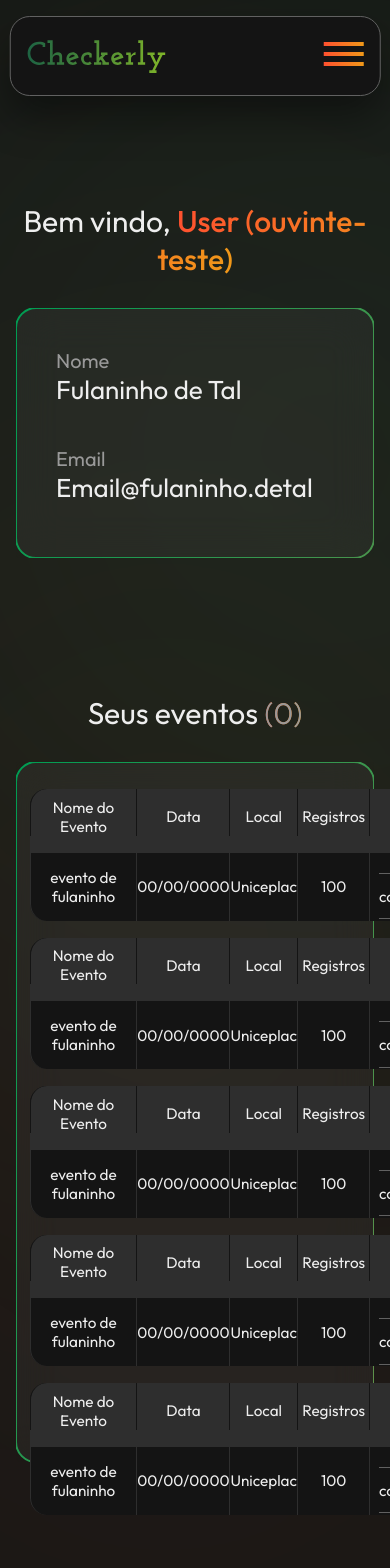
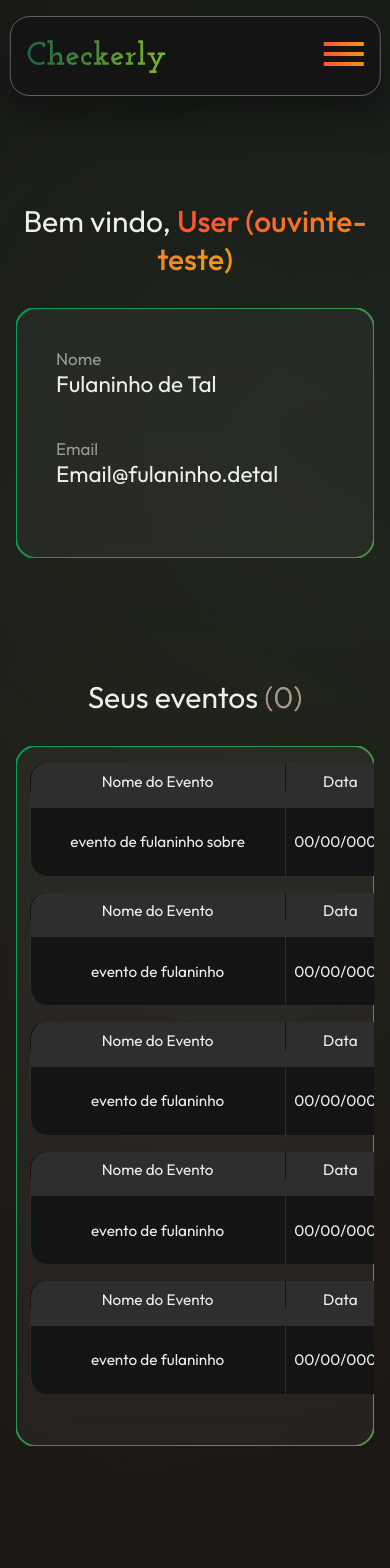
Before and after one commit to Pedro-Andre/Checkcerly-Backup, a React (Vite) app: page /perfil in a window 390 px wide. Shown: the top 1568 px of the page. Built offline with nearby package versions, Linux system fonts and the light colour scheme; no server answers.

Commit message:
Adicionando Responsividade nas Paginas Restantes

```diff
--- a/src/assets/components/EventoContainer/EventoContainer.css
+++ b/src/assets/components/EventoContainer/EventoContainer.css
@@ -18,14 +18,12 @@
   max-width: 85rem;
 }
 
+.container .body-btn {
+  margin-top: 6rem;
+}
+
 .event-section {
   margin-bottom: 15rem;
-}
-
-.event-section button {
-  margin-top: 7rem;
-  display: block;
-  margin-inline: auto;
 }
 
 input[type="date"] {
--- a/src/assets/components/EventoContainer/EventoContainer.tsx
+++ b/src/assets/components/EventoContainer/EventoContainer.tsx
@@ -1,4 +1,5 @@
 import "./EventoContainer.css";
+import CreateEventBtn from "../Buttons/CreateEventBtn";
 
 function EventoContainer() {
   return (
@@ -88,6 +89,7 @@ function EventoContainer() {
             </label>
           </div>
         </form>
+        <CreateEventBtn />
       </div>
     </>
   );
--- a/src/assets/components/HeroSection/HeroSection.css
+++ b/src/assets/components/HeroSection/HeroSection.css
@@ -7,6 +7,10 @@
 
 .hero-text {
   flex: 1;
+  display: flex;
+  flex-direction: column;
+  align-items: start;
+  padding-left: 2rem;
 }
 
 .hero-text h3 {
@@ -29,10 +33,6 @@
   color: var(--clr-primary);
 }
 
-.hero-text .body-btn {
-  margin: 0;
-}
-
 @media (max-width: 985px) {
   .hero-section {
     justify-content: center;
@@ -41,16 +41,14 @@
   .hero-text {
     min-width: 100%;
     margin-top: 3rem;
+    align-items: center;
+    padding-left: 0;
   }
 
   .hero-text h3 {
     min-width: 80%;
     margin-inline: auto;
     text-align: center;
-  }
-
-  .hero-text .body-btn {
-    margin-inline: auto;
   }
 }
 
--- a/src/assets/components/PagesCss/Registro.css
+++ b/src/assets/components/PagesCss/Registro.css
@@ -22,13 +22,14 @@ main button {
 .main h1 {
   text-align: center;
   font-weight: 400;
-  margin-bottom: 3rem;
+  margin-block: 3rem;
   font-size: 3rem;
 }
 
 .event-img-container {
   display: flex;
   flex-direction: column;
+  row-gap: 5rem;
   align-items: center;
 }
 
@@ -36,10 +37,12 @@ main button {
   width: 100%;
   display: block;
   max-width: 60rem;
+  padding-left: 4rem;
+  /* border: 0.1rem solid #0f0; */
 }
 
 .event-img-container a {
-  margin-block: 2rem;
+  margin-top: -2rem;
 }
 
 svg #check_2 #Vector_9 {
@@ -56,3 +59,17 @@ svg #check_2 #Vector_9 {
 .ouv-container {
   margin-bottom: 10rem;
 }
+
+@media (max-width: 500px) {
+  .event-img-container {
+    row-gap: 1rem;
+  }
+
+  .event-img-container a + a {
+    margin-top: 1rem;
+  }
+
+  .event-img-container svg {
+    scale: 1.2;
+  }
+}
--- a/src/assets/components/PerfilPage/Perfil.css
+++ b/src/assets/components/PerfilPage/Perfil.css
@@ -83,7 +83,6 @@
 .scroll-container {
   height: 68rem;
   width: 100%;
-  margin-block-start: 4rem;
   position: relative;
 }
 
@@ -92,7 +91,23 @@
   overflow-x: scroll;
   height: 68rem;
   width: 100%;
-  margin-block-start: 4rem;
+}
+.event-list table .event-list-btn-2 {
+  min-width: 30rem;
+}
+
+.event-list table .list-name,
+.event-list table .list-email,
+.event-list table .event-list-btn-2 {
+  min-width: 30rem;
+}
+
+.event-list table .list-date {
+  min-width: 13rem;
+}
+
+.event-list table .list-local {
+  min-width: 20rem;
 }
 
 @media (max-width: 960px) {
@@ -101,7 +116,8 @@
   }
 
   .event-list table .list-name,
-  .event-list table .list-email {
+  .event-list table .list-email,
+  .event-list table .event-list-btn-2 {
     min-width: 30rem;
   }
 
@@ -115,9 +131,26 @@
   }
 }
 
+@media (max-width: 780px) {
+  .event-list table .event-list-btn-2 {
+    min-width: 30rem;
+  }
+}
+
 @media (max-width: 650px) {
   .event-list table {
     zoom: 85%;
     font-size: 1.8rem;
   }
 }
+
+@media (max-width: 415px) {
+  .user-texts p {
+    font-size: 2.25rem;
+  }
+
+  .user-texts span {
+    font-size: 1.7rem;
+    color: var(--clr-gray);
+  }
+}
--- a/src/assets/components/PerfilPage/PerfilPage.tsx
+++ b/src/assets/components/PerfilPage/PerfilPage.tsx
@@ -82,8 +82,10 @@ function PerfilPage() {
             </linearGradient>
           </defs>
         </svg>
+        <div className="scroll-container-wrapper">
           <div className="scroll-container">
             <table>
+              <tbody>
                 <tr>
                   <th>Nome do Evento</th>
                   <th>Data</th>
@@ -92,11 +94,11 @@ function PerfilPage() {
                   <th>Ações</th>
                 </tr>
                 <tr>
-              <td>evento de fulaninho</td>
-              <td>00/00/0000</td>
-              <td>Uniceplac</td>
+                  <td className="list-name">evento de fulaninho sobre</td>
+                  <td className="list-date">00/00/0000</td>
+                  <td className="list-local">Uniceplac</td>
                   <td>100</td>
-              <td className="event-list-btn">
+                  <td className="event-list-btn event-list-btn-2">
                     <EventQrCodeBtn />
                     <ParticipantsBtn />
                   </td>
@@ -109,11 +111,11 @@ function PerfilPage() {
                   <th>Ações</th>
                 </tr>
                 <tr>
-              <td>evento de fulaninho</td>
-              <td>00/00/0000</td>
-              <td>Uniceplac</td>
+                  <td className="list-name">evento de fulaninho</td>
+                  <td className="list-date">00/00/0000</td>
+                  <td className="list-local">Uniceplac</td>
                   <td>100</td>
-              <td className="event-list-btn">
+                  <td className="event-list-btn event-list-btn-2">
                     <EventQrCodeBtn />
                     <ParticipantsBtn />
                   </td>
@@ -126,11 +128,11 @@ function PerfilPage() {
                   <th>Ações</th>
                 </tr>
                 <tr>
-              <td>evento de fulaninho</td>
-              <td>00/00/0000</td>
-              <td>Uniceplac</td>
+                  <td className="list-name">evento de fulaninho</td>
+                  <td className="list-date">00/00/0000</td>
+                  <td className="list-local">Uniceplac</td>
                   <td>100</td>
-              <td className="event-list-btn">
+                  <td className="event-list-btn event-list-btn-2">
                     <EventQrCodeBtn />
                     <ParticipantsBtn />
                   </td>
@@ -143,11 +145,11 @@ function PerfilPage() {
                   <th>Ações</th>
                 </tr>
                 <tr>
-              <td>evento de fulaninho</td>
-              <td>00/00/0000</td>
-              <td>Uniceplac</td>
+                  <td className="list-name">evento de fulaninho</td>
+                  <td className="list-date">00/00/0000</td>
+                  <td className="list-local">Uniceplac</td>
                   <td>100</td>
-              <td className="event-list-btn">
+                  <td className="event-list-btn event-list-btn-2">
                     <EventQrCodeBtn />
                     <ParticipantsBtn />
                   </td>
@@ -160,16 +162,18 @@ function PerfilPage() {
                   <th>Ações</th>
                 </tr>
                 <tr>
-              <td>evento de fulaninho</td>
-              <td>00/00/0000</td>
-              <td>Uniceplac</td>
+                  <td className="list-name">evento de fulaninho</td>
+                  <td className="list-date">00/00/0000</td>
+                  <td className="list-local">Uniceplac</td>
                   <td>100</td>
-              <td className="event-list-btn">
+                  <td className="event-list-btn event-list-btn-2">
                     <EventQrCodeBtn />
                     <ParticipantsBtn />
                   </td>
                 </tr>
+              </tbody>
             </table>
+          </div>
         </div>
       </div>
     </>
--- a/src/pages/CriarEvento.tsx
+++ b/src/pages/CriarEvento.tsx
@@ -1,7 +1,6 @@
 import Nav from "../assets/components/Nav/Nav";
 import OrganizadorEvento from "../assets/components/OrganizadorEvento/OrganizadorEvento";
 import EventoContainer from "../assets/components/EventoContainer/EventoContainer";
-import CreateEventBtn from "../assets/components/Buttons/CreateEventBtn";
 import Footer from "../assets/components/Footer/Footer";
 
 function CriarEvento() {
@@ -15,7 +14,6 @@ function CriarEvento() {
         <section className="event-section">
           <OrganizadorEvento />
           <EventoContainer />
-          <CreateEventBtn />
         </section>
 
         <footer>
```
Lines whose indentation alone changed are shown as unchanged.
